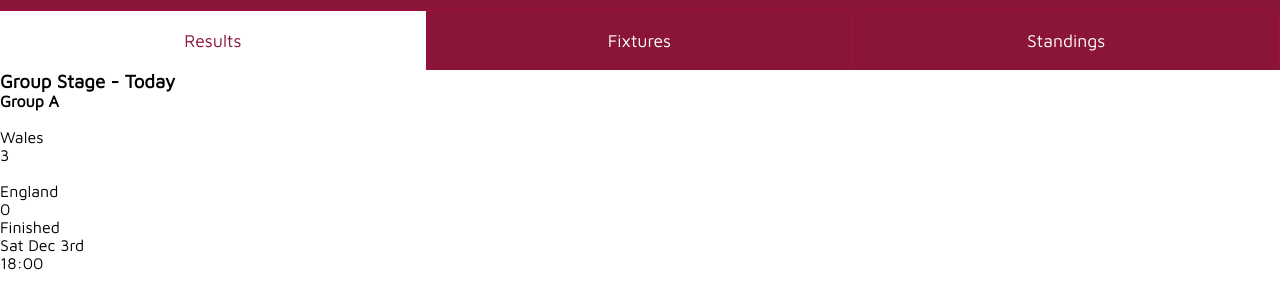
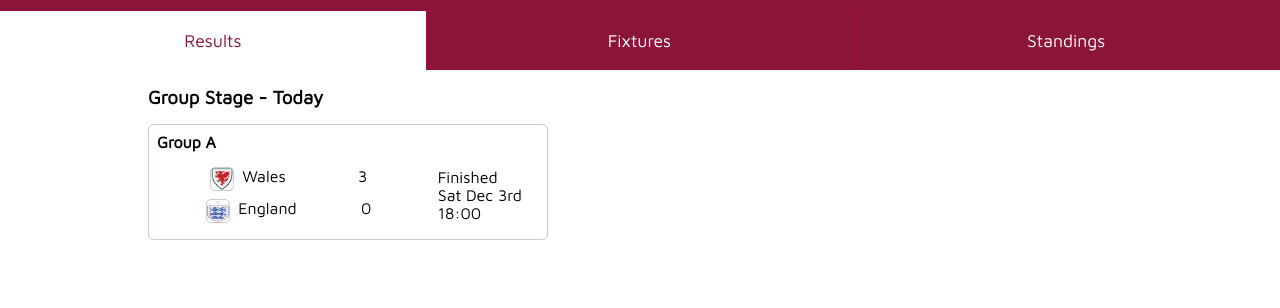
Before and after one commit to lewisjones37/sport-site-template, a plain HTML site: page index.html in a window 1280 px wide. Shown: the part 140-448 px from the top of the page. Drawn offline with Linux system fonts and the light colour scheme.

Commit message:
style results page

```diff
--- a/assets/style.css
+++ b/assets/style.css
@@ -14,6 +14,7 @@
     --main-bg-color : 138, 21, 56;
     --main-color: 255, 255, 255;
     --border-color: 161, 16, 59;
+    --body-border-color: 214, 197,197;
 }
 
 /* header */
@@ -66,3 +67,84 @@
     background-color: rgb(var(--main-color));
     color: rgb(var(--main-bg-color));
 }
+
+/* Results */
+
+/* tabs */
+
+.tabs {
+
+    display: flex;
+    justify-content: center;
+
+}
+
+.tab {
+
+    width: 100%;
+    max-width: 1000px;
+}
+
+.matches {
+    margin: 0.5rem;
+}
+
+.matches .stage {
+    margin: 1rem 0;
+}
+
+.matches .container {
+
+}
+
+.matches .container .match-container {
+    border: 1px solid rgb(var(--body-border-color));
+    border-radius: 5px;
+    max-width: 400px;
+    padding: 0.5rem;
+}
+
+.matches .container .match-container .match {
+    margin-top: 0.5rem;
+    display: flex;
+    justify-content: space-around;
+    align-items: center;
+
+}
+
+.match .teams {
+
+    width: 60%;
+}
+.match .team {
+    display: flex;
+    justify-content: space-around;
+    margin: 0.5rem 0;
+}
+
+
+.match .team .info {
+    display: flex;
+
+}
+
+.match .team .info img {
+    width: 24px;
+    height: 24px;
+    border: 1px solid rgb(var(--body-border-color));
+    border-radius: 5px;
+    margin-right: 0.5rem;
+}
+
+.match .match-state {
+    width: 40%;
+    display: flex;
+    flex-direction: column;
+    align-items: center;
+    border-left: 1px solid rgb(var(--body-border-color));
+}
+
+/* hide */
+.hide {
+    display: none;
+}
--- a/index.html
+++ b/index.html
@@ -35,17 +35,18 @@
                                 <div class="teams">
                                     <div class="team home-team">
                                         <div class="info">
-                                            <img src="" alt="">
+                                            <img src="./assets/images/wales.png" alt="Welsh Badge">
                                             <div class="name">Wales</div>
                                         </div>
                                         <div class="score">3</div>
                                     </div>
-                                    <div class="team away-team"></div>
+                                    <div class="team away-team">
                                     <div class="info">
-                                        <img src="" alt="">
+                                        <img src="./assets/images/england.png" alt="English Badge">
                                         <div class="name">England</div>
                                     </div>
                                     <div class="score">0</div>
+                                    </div>
                                 </div>
                                 <div class="matchstate">
                                     <div class="state">Finished</div>
@@ -57,8 +58,8 @@
                     </div>
                 </div>
             </div>
-            <div class="tab"></div>
-            <div class="tab"></div>
+            <div class="tab hide"></div>
+            <div class="tab hide"></div>
         </div>
 
     </div>
```
Also changed, not shown: assets/images/eng-new.jpg (added), assets/images/england.png (added), assets/images/wales.png (added).
